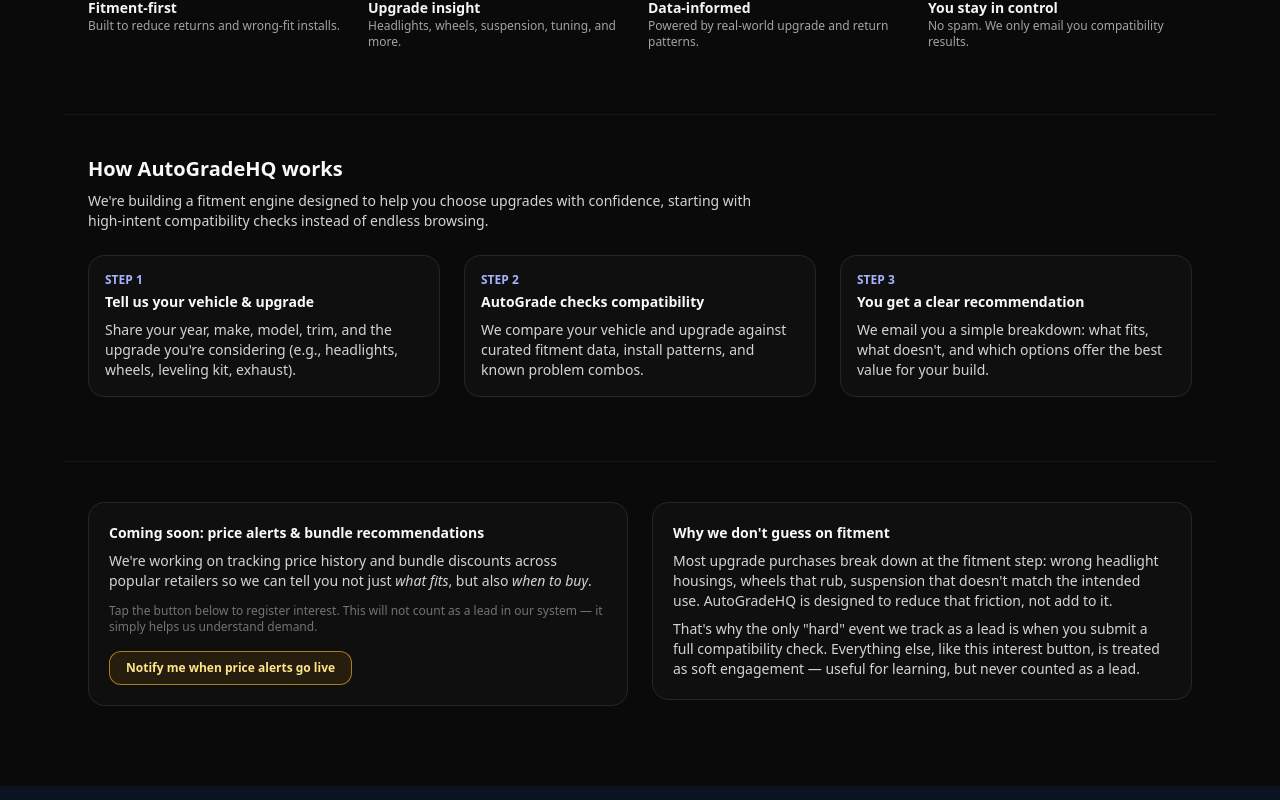
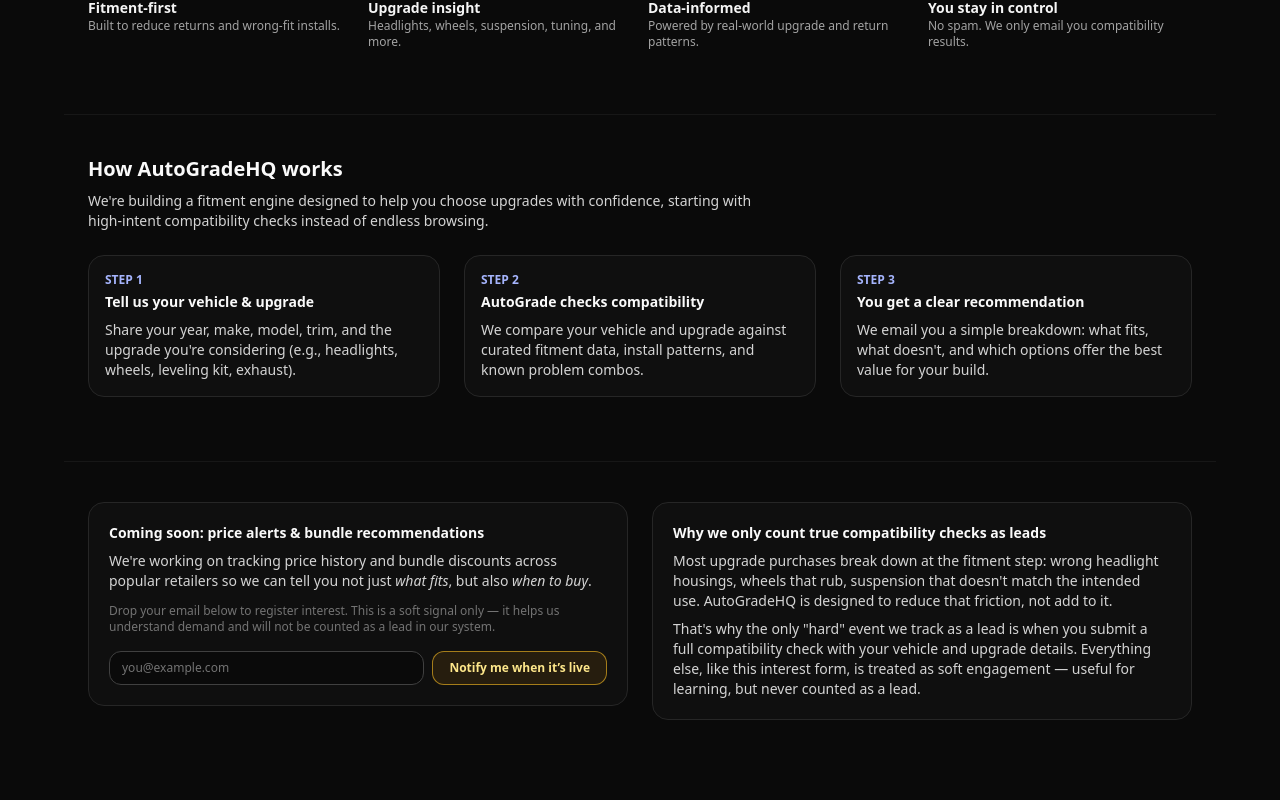
Before and after one commit to autogradehq-cyber/autograde, a Next.js app: page / in a window 1280 px wide. Shown: the part 376-1176 px from the top of the page. Built offline with nearby package versions, Linux system fonts and the light colour scheme.

Commit message:
replace autogradelanding with clean tracking + alerts form

```diff
--- a/src/components/AutoGradeLanding.tsx
+++ b/src/components/AutoGradeLanding.tsx
@@ -1,10 +1,10 @@
-
 // FILE: src/components/AutoGradeLanding.tsx
-// Main marketing/landing page for AutoGradeHQ
-// NOTE: This page MUST NOT fire `generate_lead`. That event only lives on /compatibility.
+// Marketing landing page for AutoGradeHQ.
+// NOTE: Only the /compatibility page fires the real `generate_lead` event.
+// This page only sends soft-intent events like cta_click & price_alert_interest.
 
 import { useRouter } from "next/router";
-import { useCallback } from "react";
+import React, { FormEvent, useCallback, useState } from "react";
 
 function sendGaEvent(name: string, params: Record<string, any> = {}) {
   if (typeof window === "undefined") return;
@@ -17,12 +17,21 @@
 export default function AutoGradeLanding() {
   const router = useRouter();
 
+  // --- Price alert soft-intent state ---
+  const [priceAlertEmail, setPriceAlertEmail] = useState("");
+  const [priceAlertStatus, setPriceAlertStatus] = useState<
+    "idle" | "loading" | "success" | "error"
+  >("idle");
+
+  // --- Hero CTAs ---
+
   const handlePrimaryCta = useCallback(() => {
     sendGaEvent("cta_click", {
       location: "hero",
       label: "check_compatibility",
       destination: "/compatibility",
     });
+
     router.push("/compatibility");
   }, [router]);
 
@@ -32,20 +41,54 @@
       label: "learn_how_it_works",
       destination: "#how-it-works",
     });
+
     const el = document.getElementById("how-it-works");
     if (el) el.scrollIntoView({ behavior: "smooth", block: "start" });
   }, []);
 
-  const handlePriceAlertInterest = useCallback(() => {
-    // Soft intent – does NOT count as a lead
+  // --- Price alerts soft-intent form ---
+
+  const handlePriceAlertSubmit = useCallback(
+    async (e: FormEvent<HTMLFormElement>) => {
+      e.preventDefault();
+
+      if (!priceAlertEmail || !/.+@.+\..+/.test(priceAlertEmail)) {
+        alert("Please enter a valid email address.");
+        return;
+      }
+
+      setPriceAlertStatus("loading");
+
+      // Soft-intent event ONLY (does not count as a lead)
       sendGaEvent("price_alert_interest", {
         location: "price-alert-card",
         label: "notify_me_when_live",
       });
-    alert(
-      "Price alerts will be available soon. For now, use the compatibility check to get upgrade advice."
+
+      try {
+        const res = await fetch("/api/price-alerts", {
+          method: "POST",
+          headers: { "Content-Type": "application/json" },
+          body: JSON.stringify({ email: priceAlertEmail }),
+        });
+
+        if (!res.ok) {
+          console.error("Price alerts API error:", res.status);
+          setPriceAlertStatus("error");
+          alert("Something went wrong saving your alert. Please try again.");
+          return;
+        }
+
+        setPriceAlertStatus("success");
+        setPriceAlertEmail("");
+      } catch (err) {
+        console.error("Price alerts network error:", err);
+        setPriceAlertStatus("error");
+        alert("Network error. Please try again.");
+      }
+    },
+    [priceAlertEmail]
   );
-  }, []);
 
   return (
     <main className="min-h-screen bg-neutral-950 text-neutral-50">
@@ -172,7 +215,7 @@
         </div>
       </section>
 
-      {/* Soft-intent / future features */}
+      {/* Soft-intent / price alerts */}
       <section className="mx-auto max-w-6xl px-6 pb-20 border-t border-neutral-900 pt-10">
         <div className="grid grid-cols-1 md:grid-cols-2 gap-6 items-start">
           <div className="rounded-2xl border border-neutral-800 bg-neutral-900/40 p-5">
@@ -185,22 +228,50 @@
               <em>what fits</em>, but also <em>when to buy</em>.
             </p>
             <p className="mt-3 text-xs text-neutral-500">
-              Tap the button below to register interest. This will not count as
-              a lead in our system — it simply helps us understand demand.
+              Drop your email below to register interest. This is a soft signal
+              only — it helps us understand demand and will not be counted as a
+              lead in our system.
             </p>
 
+            <form
+              onSubmit={handlePriceAlertSubmit}
+              className="mt-4 flex flex-col sm:flex-row gap-2"
+            >
+              <input
+                type="email"
+                value={priceAlertEmail}
+                onChange={(e) => setPriceAlertEmail(e.target.value)}
+                placeholder="you@example.com"
+                className="flex-1 rounded-xl border border-neutral-700 bg-neutral-950 px-3 py-2 text-xs text-neutral-100 placeholder:text-neutral-500"
+              />
               <button
-              type="button"
-              onClick={handlePriceAlertInterest}
-              className="mt-4 inline-flex items-center justify-center rounded-xl border border-amber-400/60 bg-amber-500/10 px-4 py-2 text-xs font-semibold text-amber-200 hover:bg-amber-500/20"
+                type="submit"
+                disabled={priceAlertStatus === "loading"}
+                className="inline-flex items-center justify-center rounded-xl border border-amber-400/60 bg-amber-500/10 px-4 py-2 text-xs font-semibold text-amber-200 hover:bg-amber-500/20 disabled:opacity-60"
               >
-              Notify me when price alerts go live
+                {priceAlertStatus === "loading"
+                  ? "Saving..."
+                  : "Notify me when it’s live"}
               </button>
+            </form>
+
+            {priceAlertStatus === "success" && (
+              <p className="mt-2 text-[11px] text-emerald-300">
+                You&apos;re on the list. We&apos;ll email you when price alerts
+                are available.
+              </p>
+            )}
+
+            {priceAlertStatus === "error" && (
+              <p className="mt-2 text-[11px] text-red-400">
+                Something went wrong saving your alert. Please try again later.
+              </p>
+            )}
           </div>
 
           <div className="rounded-2xl border border-neutral-800 bg-neutral-900/40 p-5 text-sm text-neutral-300">
             <h3 className="text-sm font-semibold text-neutral-50 mb-2">
-              Why we don&apos;t guess on fitment
+              Why we only count true compatibility checks as leads
             </h3>
             <p>
               Most upgrade purchases break down at the fitment step: wrong
@@ -210,9 +281,10 @@
             </p>
             <p className="mt-2">
               That&apos;s why the only &quot;hard&quot; event we track as a
-              lead is when you submit a full compatibility check. Everything
-              else, like this interest button, is treated as soft engagement
-              — useful for learning, but never counted as a lead.
+              lead is when you submit a full compatibility check with your
+              vehicle and upgrade details. Everything else, like this interest
+              form, is treated as soft engagement — useful for learning, but
+              never counted as a lead.
             </p>
           </div>
         </div>
```
Lines whose indentation alone changed are shown as unchanged.
